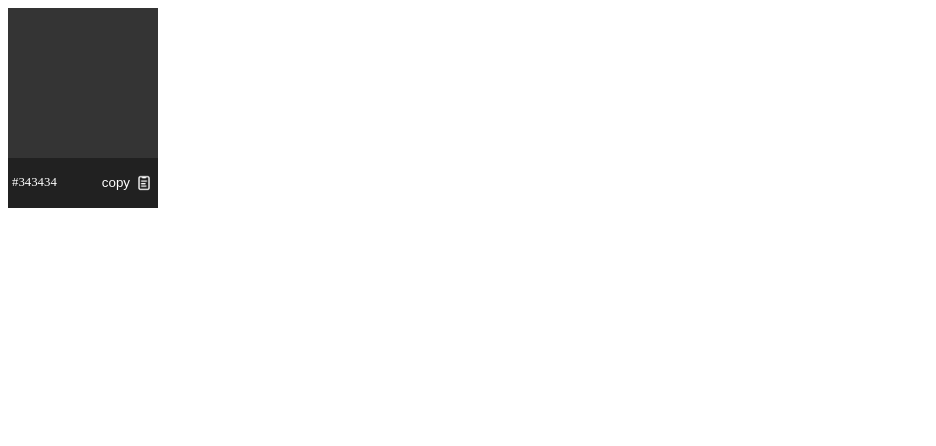
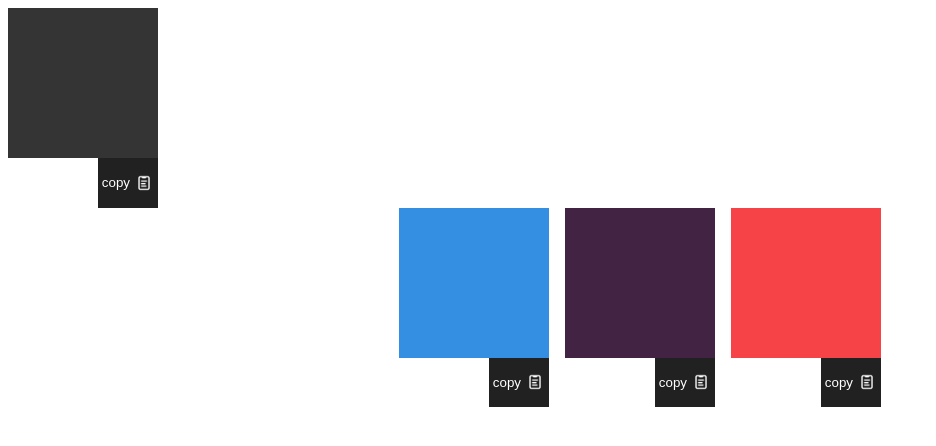
Before and after one commit to simo994q/pallette-generator-ts, a React (Vite) app: page / in a window 1280 px wide. Shown: the top 446 px of the page, without its empty margins (0-936 px from the left). Built offline with nearby package versions, Linux system fonts and the light colour scheme; the HTML template or start-up script is replaced by a standard one.

Commit message:
color group

```diff
--- a/src/App.tsx
+++ b/src/App.tsx
@@ -1,12 +1,18 @@
 import ColorContextProvider from "./ColorContext"
 import ColorCard from "./Components/ColorCard/ColorCard"
+import ColorGroup from "./Components/ColorGroup/ColorGroup"
 
 function App() {
 
   return (
     <>
       <ColorContextProvider>
-        <ColorCard color={'#343434'} copytext={true}></ColorCard>
+        <ColorCard color={'#343434'} copytext={true} />
+        <ColorGroup>
+            <ColorCard color={'#348fe3'} copytext={true} />
+            <ColorCard color={'#432344'} copytext={true} />
+            <ColorCard color={'#f54347'} copytext={true} />
+        </ColorGroup>
       </ColorContextProvider>
     </>
   )
--- a/src/Components/ColorCard/ColorCard.module.scss
+++ b/src/Components/ColorCard/ColorCard.module.scss
@@ -1,8 +1,7 @@
 .wrapper {
     display: flex;
     flex-direction: column;
-    width: 150px;
-    background-color: #212121;
+    width: 150px; // skal laves responsiv
 
     .color {
         width: 100%;
--- /dev/null
+++ b/src/Components/ColorGroup/ColorGroup.module.scss
@@ -0,0 +1,7 @@
+.wrapper {
+    width: 100%;
+    display: flex;
+    flex-direction: row;
+    justify-content: center;
+    gap: 1rem;
+}
--- /dev/null
+++ b/src/Components/ColorGroup/ColorGroup.tsx
@@ -0,0 +1,14 @@
+import { ReactNode } from 'react'
+import style from './ColorGroup.module.scss'
+
+const ColorGroup = ({ children }: { children: ReactNode }) => {
+    return (
+        <>
+            <div className={style.wrapper}>
+                {children}
+            </div>
+        </>
+    )
+}
+
+export default ColorGroup
--- a/src/globals.css
+++ b/src/globals.css
@@ -7,6 +7,10 @@
   font-family: Karla, system-ui, -apple-system, BlinkMacSystemFont, 'Segoe UI', Roboto, Oxygen, Ubuntu, Cantarell, 'Open Sans', 'Helvetica Neue', sans-serif;
 }
 
+body {
+  background-color: #212121;
+}
+
 img {
   display: block;
 }
```
